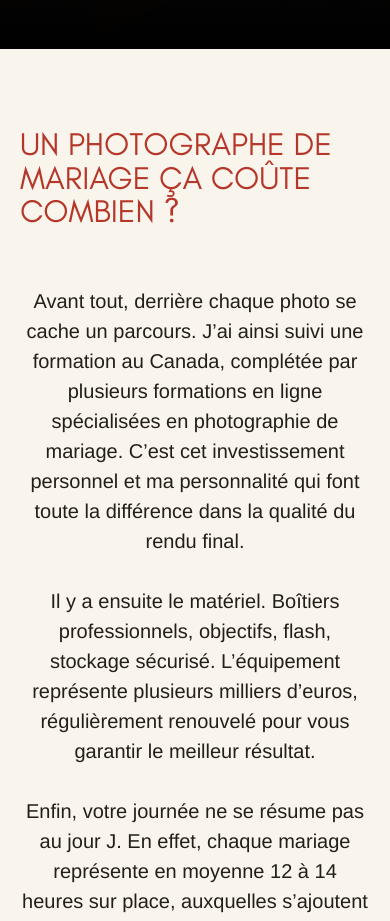
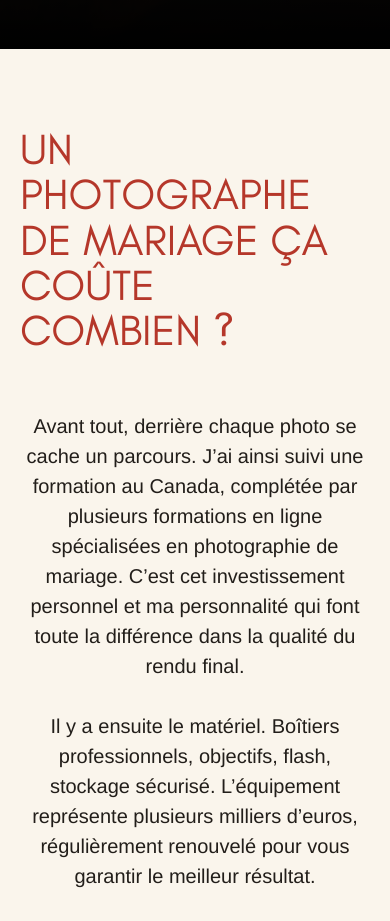
Before and after one commit to saslandeco-cmyk/tioto-photographe, a Next.js app: page / in a window 390 px wide. Shown: the part 6208-7129 px from the top of the page. Built offline with nearby package versions, Linux system fonts and the light colour scheme.

Commit message:
Raise Pricing title mobile font-size floor to 43px

```diff
--- a/app/components/Pricing.module.css
+++ b/app/components/Pricing.module.css
@@ -72,4 +72,8 @@
   .grid {
     gap: 0px;
   }
+
+  .title {
+    font-size: clamp(43px, 6vw, 59px);
+  }
 }
```
